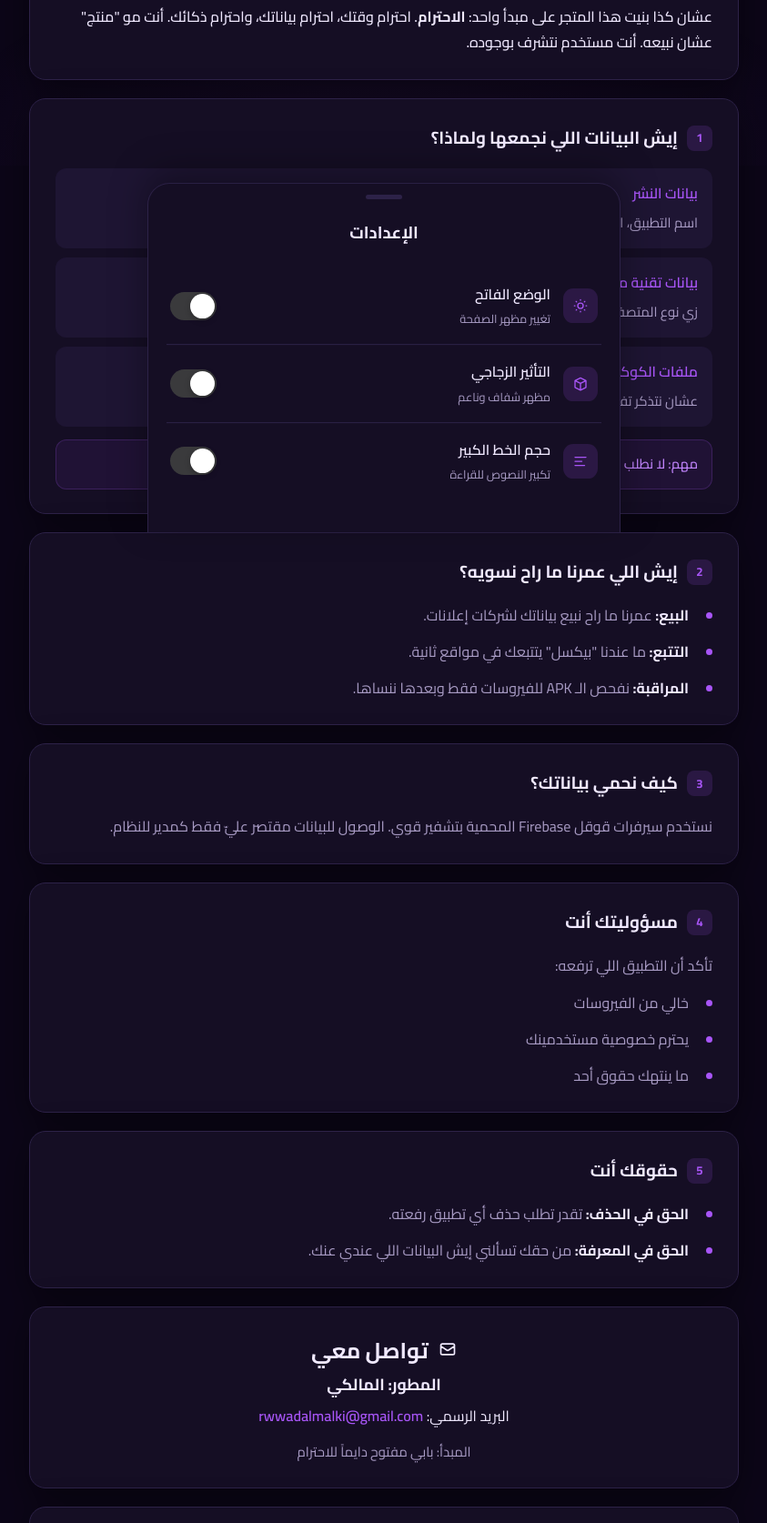
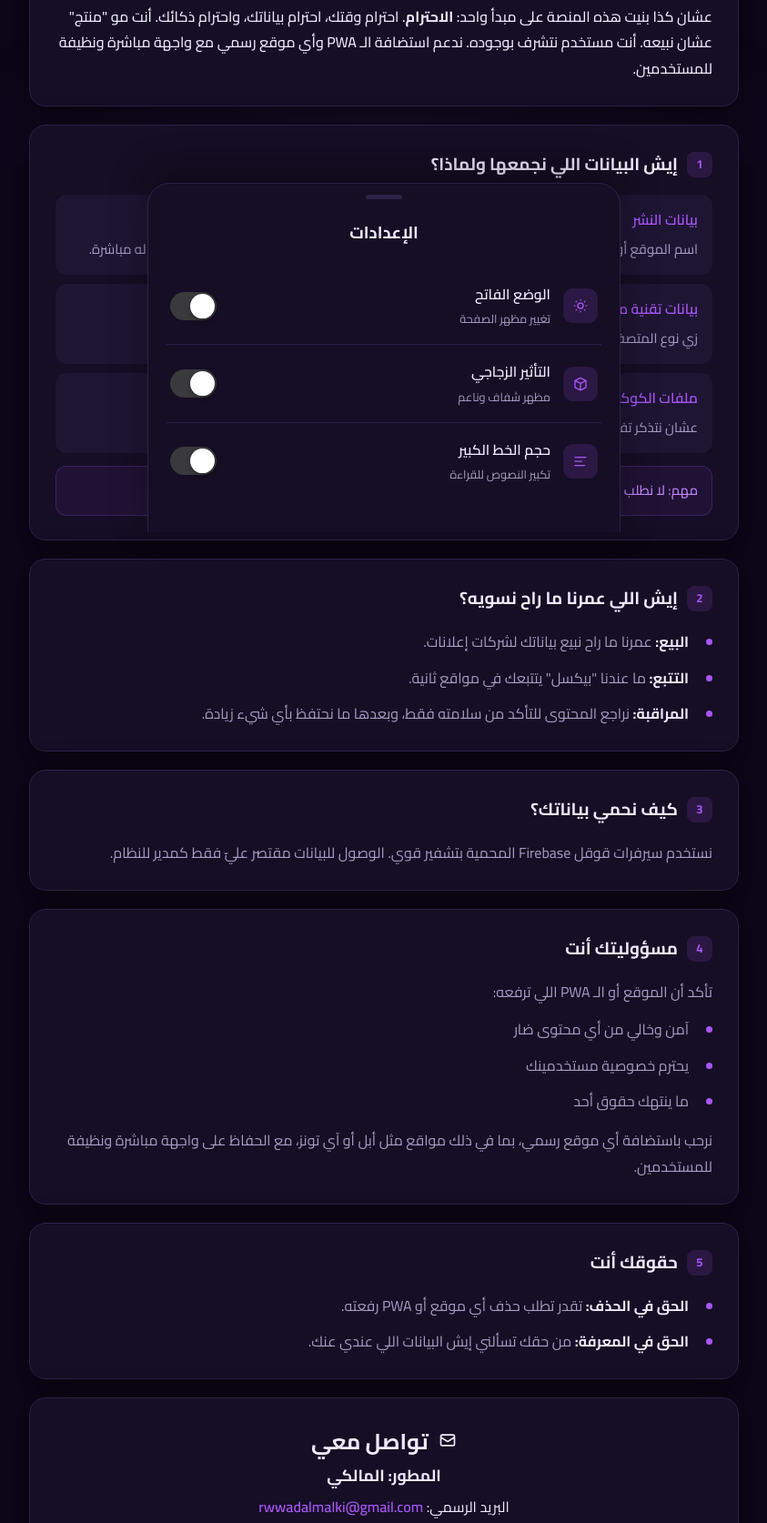
Before and after one commit to umbrellacorporation2j-spec/-amgzrnt-privacy-, a plain HTML site: page index.html in a window 1280 px wide. Shown: the part 618-2292 px from the top of the page at 91% size, without its empty margins (218-1061 px from the left). Drawn offline with Linux system fonts and the light colour scheme.

Commit message:
Add files via upload

```diff
--- a/index.html
+++ b/index.html
@@ -4,7 +4,7 @@
   <meta charset="UTF-8">
   <meta name="viewport" content="width=device-width, initial-scale=1.0, maximum-scale=1.0, user-scalable=no">
   <title>سياسة الخصوصية | امقزرنت | amgzrnt</title>
-  <meta name="description" content="سياسة الخصوصية الرسمية لمتجر امقزرنت | amgzrnt">
+  <meta name="description" content="سياسة الخصوصية الرسمية لمنصة امقزرنت | amgzrnt - استضافة PWA والمواقع الرسمية">
   <link rel="preconnect" href="https://fonts.googleapis.com">
   <link rel="preconnect" href="https://fonts.gstatic.com" crossorigin>
   <link href="https://fonts.googleapis.com/css2?family=Cairo:wght@400;500;600;700;800&display=swap" rel="stylesheet">
@@ -625,24 +625,24 @@
       <h2>المقدمة: كلام من القلب</h2>
       <p style="color: var(--text-muted); margin-bottom: 10px;">مرحباً، أنا <strong style="color: var(--text);">المالكي</strong> مطور امقزرنت | amgzrnt.</p>
       <p style="color: var(--text-muted); margin-bottom: 10px;">أنا أكره لما أدخل موقع ويحسني إنه يراقبني. أكره الإعلانات اللي تلاحقني. أكره لما تطبيق يطلب 20 صلاحية وهو ما يحتاجها.</p>
-      <p style="color: var(--text); font-weight: 500;">عشان كذا بنيت هذا المتجر على مبدأ واحد: <strong>الاحترام</strong>. احترام وقتك، احترام بياناتك، واحترام ذكائك. أنت مو "منتج" عشان نبيعه. أنت مستخدم نتشرف بوجوده.</p>
+      <p style="color: var(--text); font-weight: 500;">عشان كذا بنيت هذه المنصة على مبدأ واحد: <strong>الاحترام</strong>. احترام وقتك، احترام بياناتك، واحترام ذكائك. أنت مو "منتج" عشان نبيعه. أنت مستخدم نتشرف بوجوده. ندعم استضافة الـ PWA وأي موقع رسمي مع واجهة مباشرة ونظيفة للمستخدمين.</p>
     </div>
 
     <section class="card">
       <h2><span class="section-num">1</span> إيش البيانات اللي نجمعها ولماذا؟</h2>
       <div class="data-item">
         <strong>بيانات النشر</strong>
-        <span>اسم التطبيق، اسم المطور، الصورة، ملف APK. عشان يظهر تطبيقك ويقدر الناس يحملوه.</span>
+        <span>اسم الموقع أو الـ PWA، اسم المطور، الصورة، ورابط الموقع. عشان يظهر محتواك ويقدر الناس يوصلون له مباشرة.</span>
       </div>
       <div class="data-item">
         <strong>بيانات تقنية مجهولة</strong>
-        <span>زي نوع المتصفح وعدد التحميلات. عشان نحسن المتجر. ما نقدر نعرف مين أنت منها.</span>
+        <span>زي نوع المتصفح وعدد الزيارات. عشان نحسن المنصة. ما نقدر نعرف مين أنت منها.</span>
       </div>
       <div class="data-item">
         <strong>ملفات الكوكيز</strong>
         <span>عشان نتذكر تفضيلاتك مثل الوضع الليلي.</span>
       </div>
-      <div class="note">مهم: لا نطلب اسمك الحقيقي، ولا رقم جوالك، ولا موقعك.</div>
+      <div class="note">مهم: لا نطلب اسمك الحقيقي، ولا رقم جوالك، ولا موقعك الجغرافي.</div>
     </section>
 
     <section class="card">
@@ -650,7 +650,7 @@
       <ul>
         <li><strong style="color: var(--text);">البيع:</strong> عمرنا ما راح نبيع بياناتك لشركات إعلانات.</li>
         <li><strong style="color: var(--text);">التتبع:</strong> ما عندنا "بيكسل" يتتبعك في مواقع ثانية.</li>
-        <li><strong style="color: var(--text);">المراقبة:</strong> نفحص الـ APK للفيروسات فقط وبعدها ننساها.</li>
+        <li><strong style="color: var(--text);">المراقبة:</strong> نراجع المحتوى للتأكد من سلامته فقط، وبعدها ما نحتفظ بأي شيء زيادة.</li>
       </ul>
     </section>
 
@@ -661,18 +661,19 @@
 
     <section class="card">
       <h2><span class="section-num">4</span> مسؤوليتك أنت</h2>
-      <p style="color: var(--text-muted); margin-bottom: 12px;">تأكد أن التطبيق اللي ترفعه:</p>
+      <p style="color: var(--text-muted); margin-bottom: 12px;">تأكد أن الموقع أو الـ PWA اللي ترفعه:</p>
       <ul>
-        <li>خالي من الفيروسات</li>
+        <li>آمن وخالي من أي محتوى ضار</li>
         <li>يحترم خصوصية مستخدمينك</li>
         <li>ما ينتهك حقوق أحد</li>
       </ul>
+      <p style="color: var(--text-muted); margin-top: 14px;">نرحب باستضافة أي موقع رسمي، بما في ذلك مواقع مثل أبل أو آي تونز، مع الحفاظ على واجهة مباشرة ونظيفة للمستخدمين.</p>
     </section>
 
     <section class="card">
       <h2><span class="section-num">5</span> حقوقك أنت</h2>
       <ul>
-        <li><strong style="color: var(--text);">الحق في الحذف:</strong> تقدر تطلب حذف أي تطبيق رفعته.</li>
+        <li><strong style="color: var(--text);">الحق في الحذف:</strong> تقدر تطلب حذف أي موقع أو PWA رفعته.</li>
         <li><strong style="color: var(--text);">الحق في المعرفة:</strong> من حقك تسألني إيش البيانات اللي عندي عنك.</li>
       </ul>
     </section>
@@ -691,14 +692,14 @@
 
     <div class="final-words card">
       <h3>كلمة أخيرة من المطور</h3>
-      <p>أنا المالكي. مطور تطبيقات مفضّل، هادي في طبعي، بسيط في أسلوبي، لكني أطمح للأفضل دايماً. أؤمن أن التكنولوجيا الحقيقية هي اللي تخدم الإنسان بدون ما تستغله.</p>
+      <p>أنا المالكي. مطور ومنشئ منصات، هادي في طبعي، بسيط في أسلوبي، لكني أطمح للأفضل دايماً. أؤمن أن التكنولوجيا الحقيقية هي اللي تخدم الإنسان بدون ما تستغله.</p>
       <p>شكراً لأنك أعطيتني من وقتك ومن ثقتك. وعد مني: راح أكمل أشتغل بصمت عشان أقدم لك تجربة تستاهلها. أنت السبب اللي يخليني أطور أكثر.</p>
       <p class="quote">"نصنع اليوم ما سيستخدمه الجميع غداً"</p>
     </div>
 
     <footer>
       <p class="copyright">
-        جميع محتويات هذا المتجر مملوكة حصرياً لــ <strong>المالكي</strong> © 2026<br>
+        جميع محتويات هذه المنصة مملوكة حصرياً لــ <strong>المالكي</strong> © 2026<br>
         يمنع نسخها أو إعادة صياغتها.
       </p>
       <p class="dev-sign">امقزرنت | amgzrnt</p>
```
